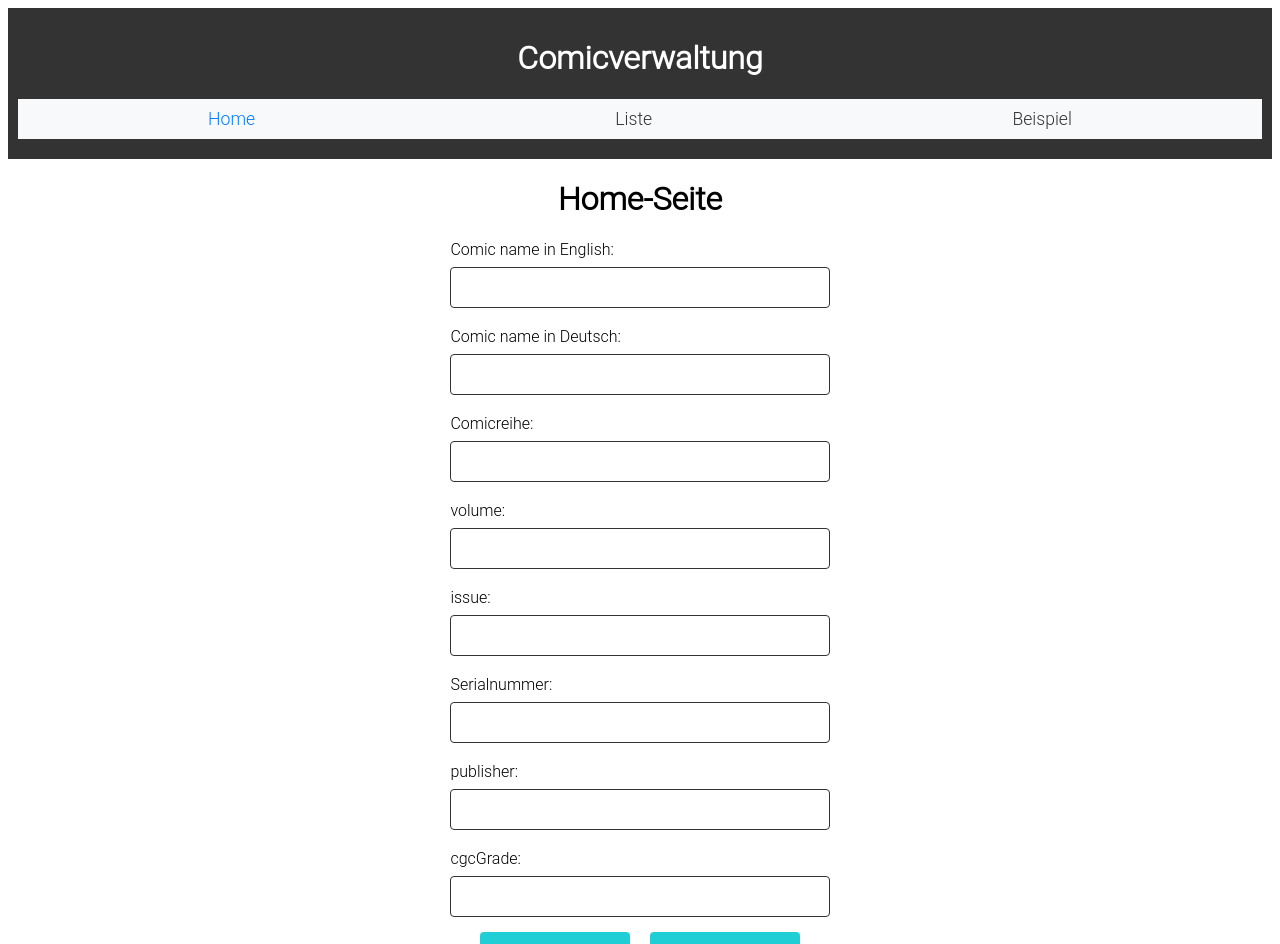
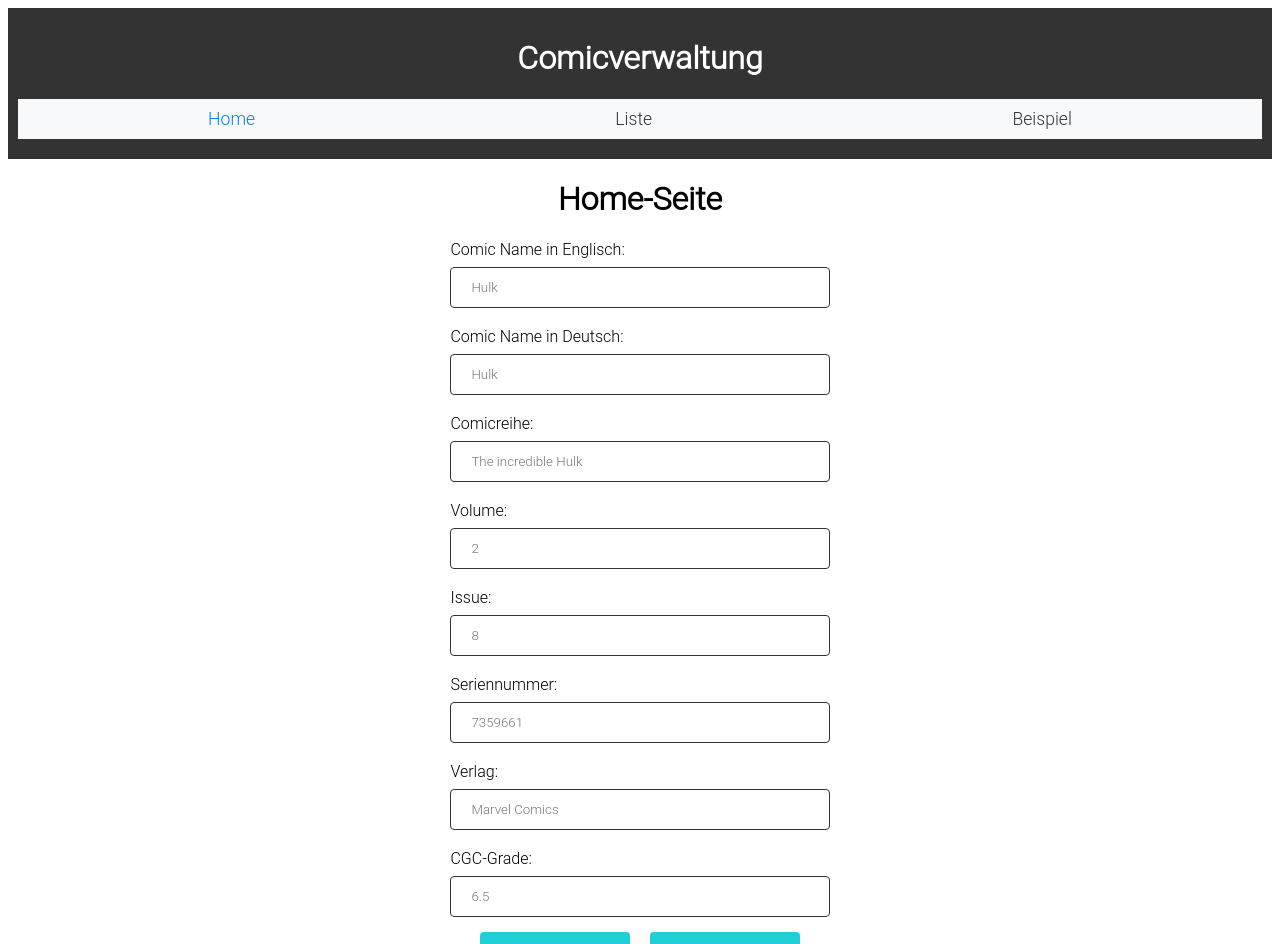
Before and after one commit to Schub1duby/ComicVerwaltung-ui, an Angular app: page / in a window 1280 px wide. Shown: the top 944 px of the page. Built offline with nearby package versions, Linux system fonts and the light colour scheme.

Commit message:
last changes

```diff
--- a/src/app/components/home/home.component.css
+++ b/src/app/components/home/home.component.css
@@ -20,6 +20,11 @@ button {
   margin-left: 10px;
   margin-right: 10px;
   width: 150px;
+  cursor: pointer;
+
+}
+button:hover{
+  background-color: aquamarine;
 }
 .form-element{
   width: 30%;
--- a/src/app/components/home/home.component.html
+++ b/src/app/components/home/home.component.html
@@ -1,58 +1,58 @@
 <div class="form"><h1>Home-Seite</h1>
   <div class="form-element">
-    <label for=""> Comic name in English:</label>
+    <label for=""> Comic Name in Englisch:</label>
     <br>
-    <input [(ngModel)]="comicTitleEn" type="text">
+    <input [(ngModel)]="comicTitleEn" type="text" placeholder="Hulk">
   </div>
   <br>
   <div class="form-element">
-    <label for=> Comic name in Deutsch:</label>
+    <label for=> Comic Name in Deutsch:</label>
     <br>
-    <input [(ngModel)]="comicTitleDe" type="text">
+    <input [(ngModel)]="comicTitleDe" type="text" placeholder="Hulk">
   </div>
   <br>
   <div class="form-element">
     <label for=> Comicreihe:</label>
     <br>
-    <input [(ngModel)]="comicReihe" type="text">
+    <input [(ngModel)]="comicReihe" type="text" placeholder="The incredible Hulk">
   </div>
   <br>
   <div class="form-element">
-    <label for=> volume: </label>
+    <label for=> Volume: </label>
     <br>
-    <input [(ngModel)]="volume" type="text">
+    <input [(ngModel)]="volume" type="text" placeholder="2">
   </div>
   <br>
   <div class="form-element">
-    <label for=""> issue:</label>
+    <label for=""> Issue:</label>
     <br>
-    <input [(ngModel)]="issue" type="text">
+    <input [(ngModel)]="issue" type="text" placeholder="8">
 
   </div>
   <br>
   <div class="form-element">
-    <label for="">Serialnummer:</label>
+    <label for="">Seriennummer:</label>
     <br>
-    <input [(ngModel)]="SerielNumber" type="text">
+    <input [(ngModel)]="SerielNumber" type="text" placeholder="7359661">
   </div>
   <br>
   <div class="form-element">
-    <label for="">publisher:</label>
+    <label for="">Verlag:</label>
     <br>
-    <input [(ngModel)]="publisher" type="text">
+    <input [(ngModel)]="publisher" type="text" placeholder="Marvel Comics">
   </div>
   <br>
   <div class="form-element">
-    <label for="">cgcGrade:</label>
+    <label for="">CGC-Grade:</label>
     <br>
-    <input [(ngModel)]="cgcGrade" type="text">
+    <input [(ngModel)]="cgcGrade" type="text" placeholder="6.5">
   </div>
 
 
   <button (click)="submit()">Senden</button>
 
   <button class="runaway-button" (click)="clear()" (mouseenter)="runaway($event)">
-    löschen
+    Löschen
   </button>
 
 </div>
```
